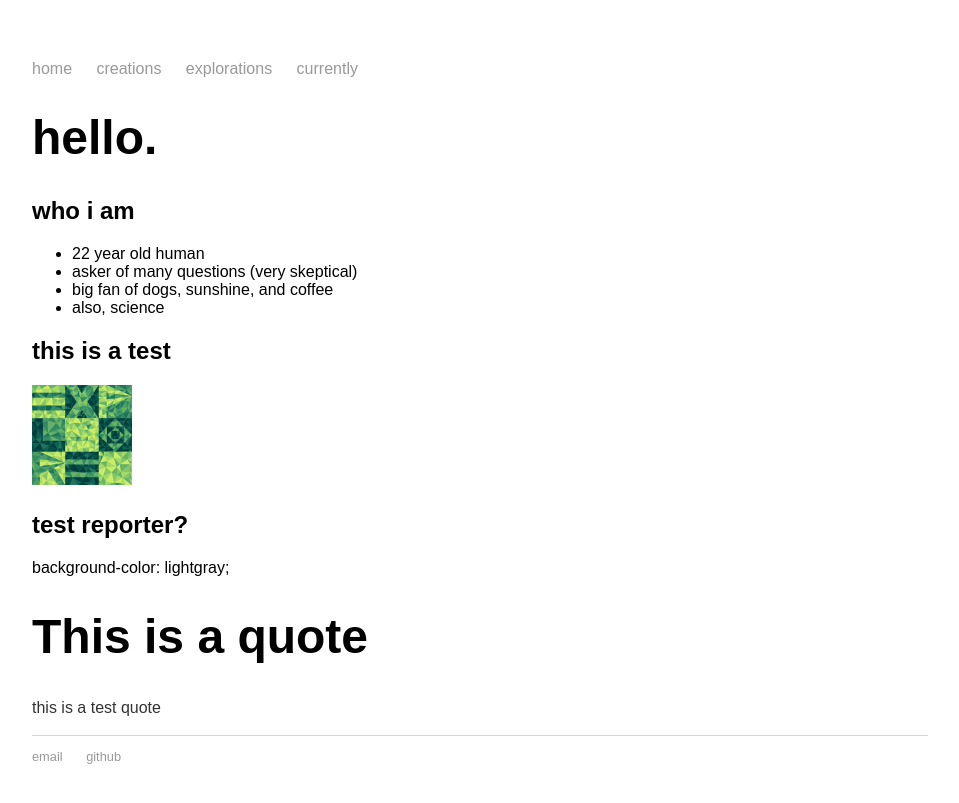
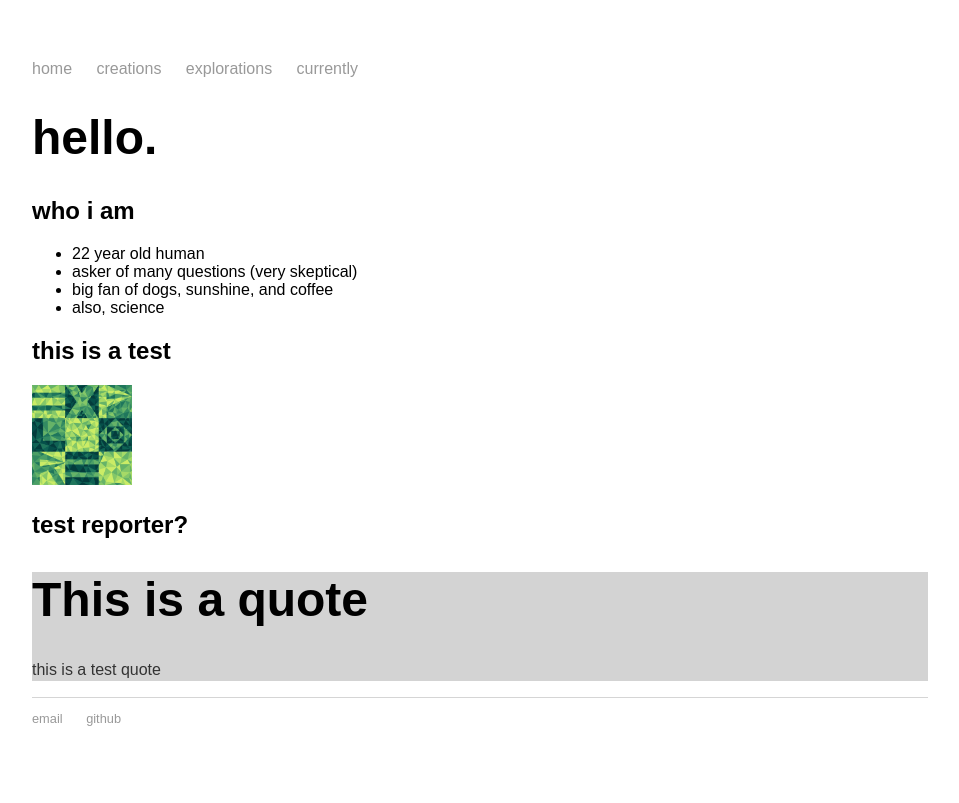
Before and after one commit to mayasheth/mayasheth.github.io, a Jekyll site: the page built from index.md, in a window 1280 px wide. Shown: the top 803 px of the page, without its empty margins (160-1119 px from the left). Built offline with Jekyll 4.4.1, drawn with Linux system fonts in a browser that asks for light colours.

Commit message:
Update quote.html

```diff
--- a/_includes/quote.html
+++ b/_includes/quote.html
@@ -1,5 +1,5 @@
-<div>
-    background-color: lightgray;
+<div style="background-color:lightgray">
+
 <h1> This is a quote </h1>
 <p>{{ include.words }}</p>
 </div>
```
